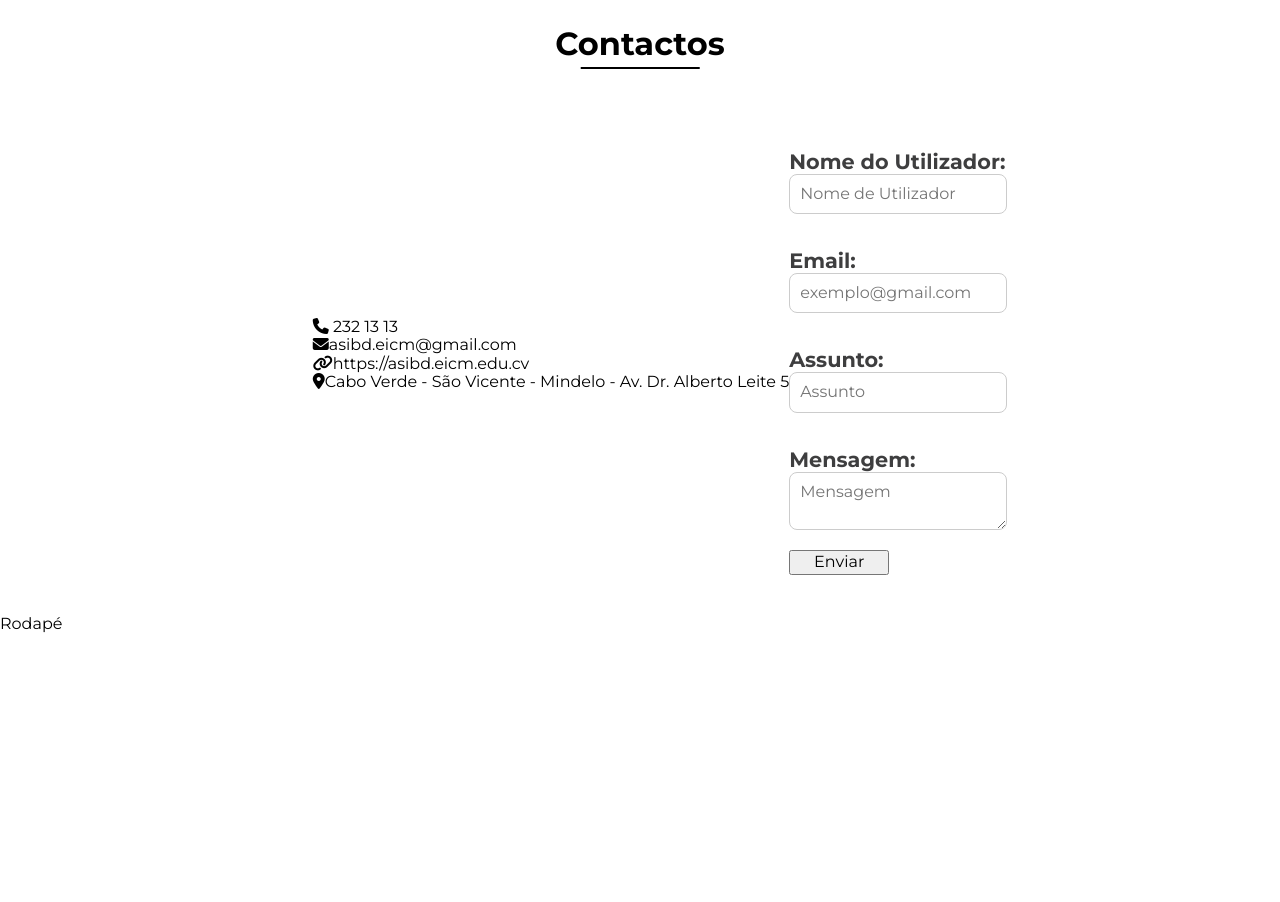
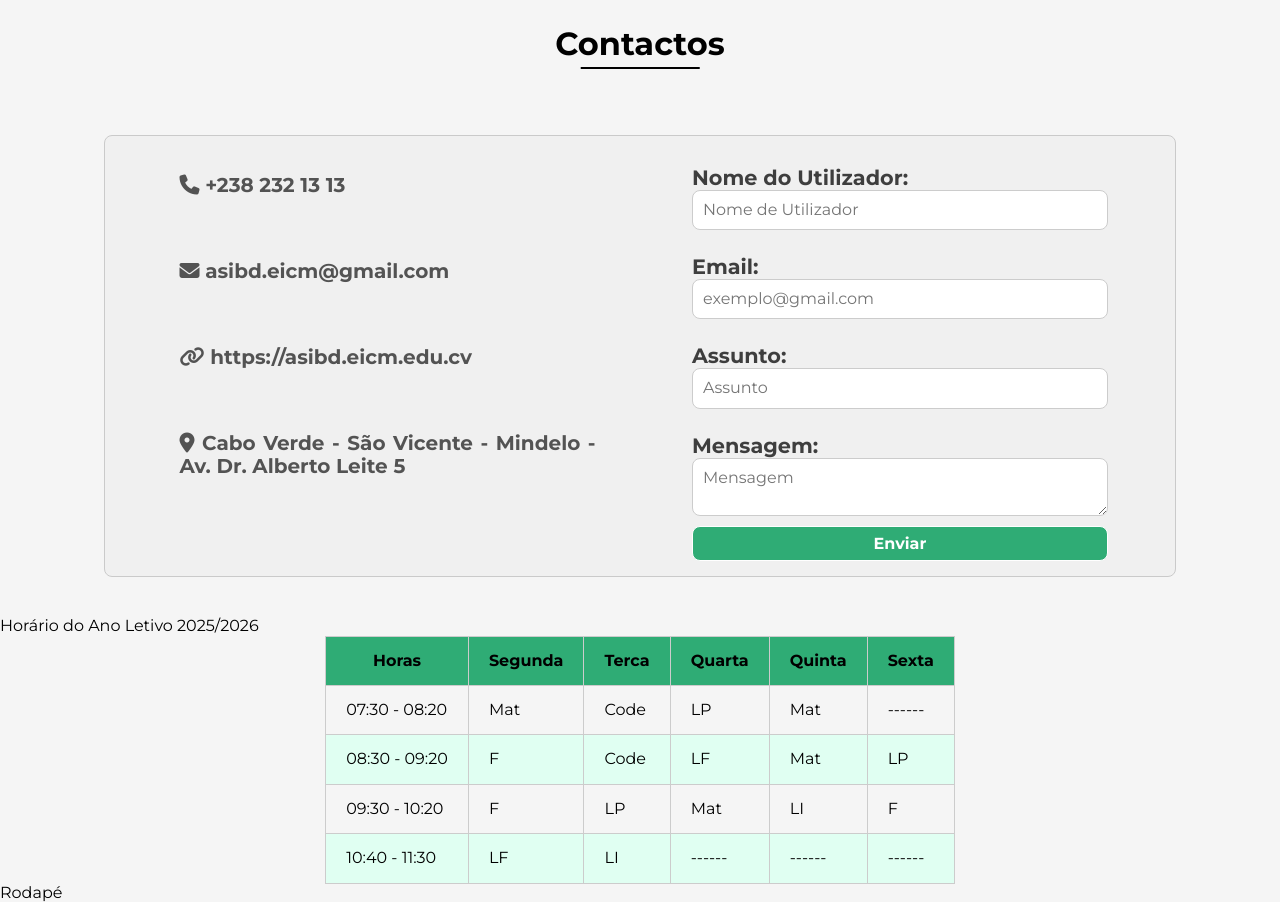
Before and after one commit to RicLps/asibd-site-rl, a plain HTML site: page index.html in a window 1280 px wide. Shown: the part 1020-1922 px from the top of the page. Before the commit the page ends 1653 px from the top, so only its background shows below. Drawn offline with Linux system fonts and the light colour scheme.

Commit message:
Contacts area - continuation

```diff
--- a/index.html
+++ b/index.html
@@ -67,10 +67,10 @@
 				<div class="contacts-area">
 					<div class="contacts-list">
 						<ul type="none">
-							<li><i class="fa-solid fa-phone"></i> <span>232 13 13</span></li>
-							<li><i class="fa-solid fa-envelope"></i><span>asibd.eicm@gmail.com</span></li>
-							<li><i class="fa-solid fa-link"></i><span>https://asibd.eicm.edu.cv</span></li>
-							<li><i class="fa-solid fa-location-dot"></i><span>Cabo Verde - São Vicente - Mindelo - Av. Dr. Alberto Leite 5</span></li>
+							<li><i class="fa-solid fa-phone"></i> <span> +238 232 13 13</span></li>
+							<li><i class="fa-solid fa-envelope"></i><span> asibd.eicm@gmail.com</span></li>
+							<li><i class="fa-solid fa-link"></i><span> https://asibd.eicm.edu.cv</span></li>
+							<li><i class="fa-solid fa-location-dot"></i><span> Cabo Verde - São Vicente - Mindelo - Av. Dr. Alberto Leite 5</span></li>
 						</ul>
 					</div>
 
@@ -92,8 +92,61 @@
 							<textarea name="message" id="message" placeholder="Mensagem"></textarea>
 						</div>
 						<button type="submit">Enviar</button>
-					</div>
-				</form>
+					</form>
+				</div>
+			</section>
+			<section class="schedule">
+				<div class="schedule-title">
+					</h1>Horário do Ano Letivo 2025/2026</h1>
+				</div>
+				<div class="schedule-area">
+					<table>
+						<thead>
+							<tr>
+								<th>Horas</th>
+								<th>Segunda</th>
+								<th>Terca</th>
+								<th>Quarta</th>
+								<th>Quinta</th>
+								<th>Sexta</th>
+							</tr>
+						</thead>
+						<tbody>
+							<tr>
+								<td>07:30 - 08:20</td>
+								<td>Mat</td>
+								<td>Code</td>
+								<td>LP</td>
+								<td>Mat</td>
+								<td>------</td>
+							</tr>
+							<tr>
+								<td>08:30 - 09:20</td>
+								<td>F</td>
+								<td>Code</td>
+								<td>LF</td>
+								<td>Mat</td>
+								<td>LP</td>
+							</tr>
+							<tr>
+								<td>09:30 - 10:20</td>
+								<td>F</td>
+								<td>LP</td>
+								<td>Mat</td>
+								<td>LI</td>
+								<td>F</td>
+							</tr>
+							<tr>
+								<td>10:40 - 11:30</td>
+								<td>LF</td>
+								<td>LI</td>
+								<td>------</td>
+								<td>------</td>
+								<td>------</td>
+							</tr>
+						</tbody>
+					</table>
+				</div>
 			</section>
 		</main>
 		<!-- Rodapé da Página-->
--- a/styles/base.css
+++ b/styles/base.css
@@ -1,3 +1,7 @@
+html {
+    background-color: #f5f5f5;
+}
+
 .grid-container {
     font-family: "Montserrat";
     display: grid;
@@ -198,17 +202,52 @@
     transform: translateX(-50%);
 }
 
-.contacts-area{
+.contacts-area {
+    width: 100%;
     display: flex;
-    justify-content: space-between;
-    align-items: center;
-    gap: 16;
+    justify-content: center;
+    justify-items: center;
+    gap: 10%;
+    padding: 15px;
+    background-color: #f0f0f0;
+    border: 1px solid #cacaca;
+    border-radius: 8px;
 }
 
 form {
+    width: 40%;
     display: flex;
     flex-direction: column;
-    gap: 20px;
+    gap: 10px;
+}
+
+.contacts-list {
+    width: 40%;
+}
+
+.contacts-list ul{
+    display: flex;
+    flex-direction: column;
+    align-items: flex-start;
+    justify-content: center;
+    text-align: justify;
+    gap: 3em;
+    padding: 0px;
+}
+
+.contacts-list ul li{
+    font-size: 20px;
+    color: #535353;
+    font-weight: bold;
+    width: 100%;
+    padding: 7.5px;
+}
+
+.contacts-list ul li:hover{
+    font-size: 20px;
+    color: #2fac75;
+    background-color: #d8d8d8;
+    border-radius: 8px;
 }
 
 .form-item {
@@ -220,23 +259,78 @@ label {
     margin-top: 15px;
     font-weight: bold;
     font-size: 1.3em;
-    color: #3e3e3f;
+    color: #3e3e3e;
 }
 
 input, select, textarea {
     padding: 10px;
     margin-top: 8px;
     border-radius: 8px;
-    border: 1px solid #ccc
+    border: 1px solid #ccc;
 }
 
-button {
-    width: 100px;
-}
-
-input:hover, textarea:hover {
+input:focus, textarea:focus {
     padding: 10px;
     border-radius: 8px;
     border: 2px solid #333232;
     outline: none;
 }
+
+form button {
+    width: 100%;
+    height: 35px;
+    background-color: #2fac75;
+    border: 1px solid white;
+    border-radius: 8px;;
+    color: white;
+    font-weight: bold;
+}
+
+.schedule {
+    display: flex;
+    flex-direction: column;
+    align-content: center;
+    justify-content: center;
+}
+
+.schedule-title h1 {
+    position: relative;
+}
+
+.schedule-area {
+    display: flex;
+    justify-content: center;
+    justify-items: center;
+    gap: 10%;
+    width: 100%;
+}
+
+table {
+    border-collapse: collapse;
+}
+
+th, td {
+    padding: 15px 20px;
+    border: 1px solid #ccc;
+}
+
+th {
+    background-color: #2fac75;
+}
+
+tbody tr:nth-child(even) {
+    background-color: #e0fff2;
+}
+
+.schedule-title h1::after {
+    content: "";
+    position: absolute;
+    bottom: -10px;
+    left: 50%;
+    width:50%;
+    height: 2px;
+    background-color: #000;
+    justify-content: center;
+    align-items: center;
+    transform: translateX(-50%);
+}
```
